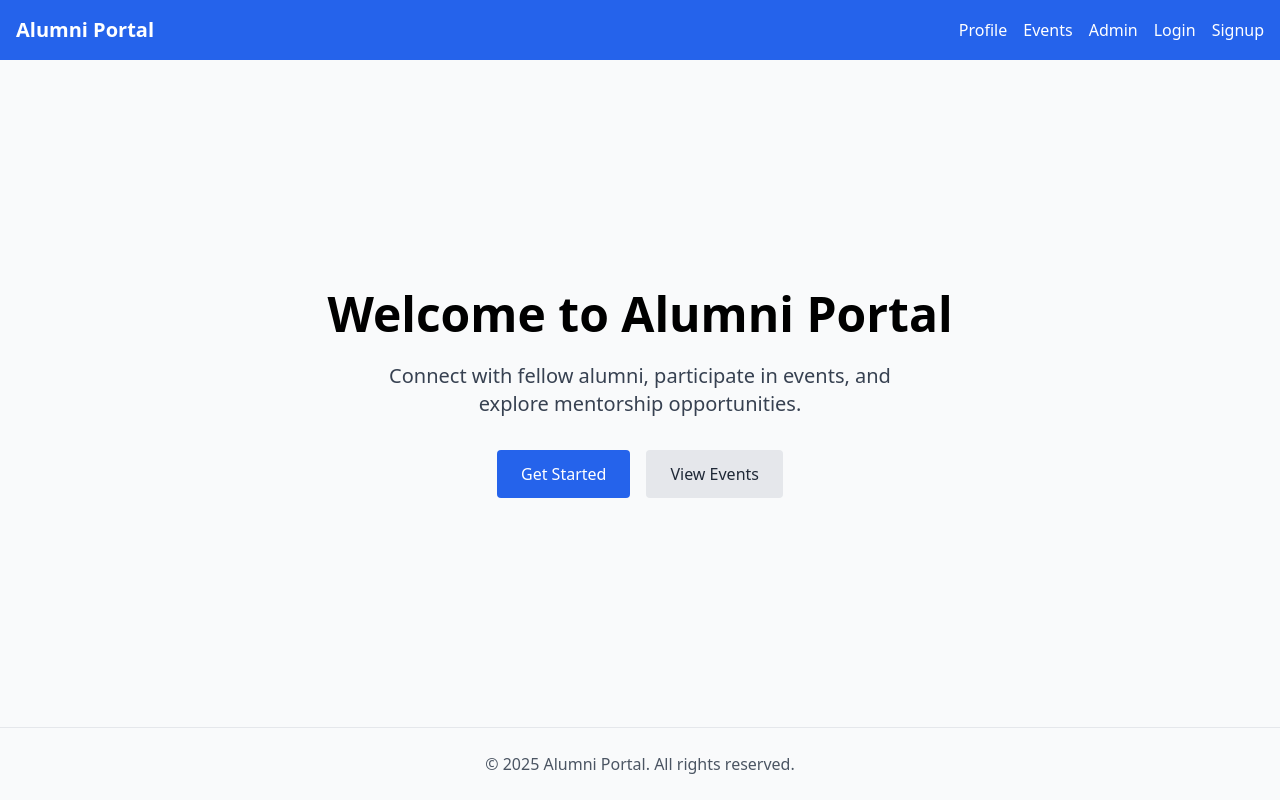
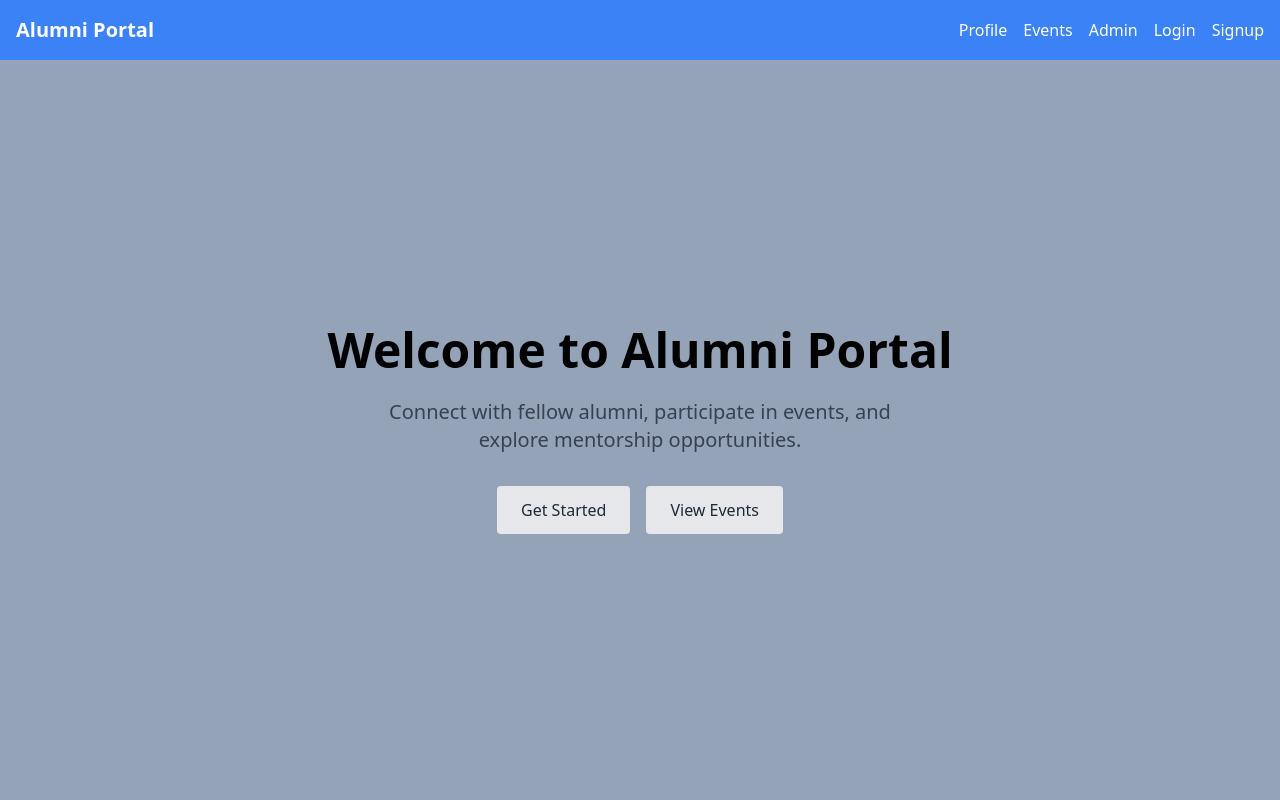
Before and after one commit to Piyush-0369/Alumni_Portal_FrontEnd, a Next.js app: page / in a window 1280 px wide. Built offline with nearby package versions, Linux system fonts and the light colour scheme.

Commit message:
colour_change

```diff
--- a/src/components/auth/LoginForm.jsx
+++ b/src/components/auth/LoginForm.jsx
@@ -12,7 +12,7 @@ const LoginForm = () => {
   };
 
   return (
-    <form onSubmit={handleLogin} className="max-w-md mx-auto mt-10 p-4 border rounded shadow">
+    <form onSubmit={handleLogin} className="max-w-md mx-auto mt-10 bg-slate-500 p-4 border rounded shadow">
       <h2 className="text-xl font-bold mb-4">Login</h2>
       <input
         type="email"
--- a/src/components/auth/SignupForm.jsx
+++ b/src/components/auth/SignupForm.jsx
@@ -20,7 +20,7 @@ export default function SignupForm() {
   };
 
   return (
-    <div className="max-w-md mx-auto bg-white p-6 rounded-lg shadow-md">
+    <div className="max-w-md mx-auto bg-gray-500 p-6 rounded-lg shadow-md">
       <h2 className="text-2xl font-bold mb-6 text-center">Sign Up</h2>
       <form onSubmit={handleSubmit} className="space-y-4">
 
@@ -70,13 +70,11 @@ export default function SignupForm() {
         </div>
 
 
-
-
-
         {/* College/University */}
         <div>
           <label className="block mb-2 font-medium">College/University</label>
           <input
+
             type="text"
             name="college"
             placeholder="Enter your college/university"
--- a/src/components/ui/Navbar.jsx
+++ b/src/components/ui/Navbar.jsx
@@ -2,8 +2,8 @@ import Link from "next/link";
 
 const Navbar = () => {
   return (
-    <nav className="bg-blue-600 text-white p-4 flex justify-between items-center">
-      <h1 className="text-xl font-bold">Alumni Portal</h1>
+    <nav className="bg-blue-500 text-white p-4 flex justify-between items-center">
+      <Link href="/"><h1 className="text-xl font-bold">Alumni Portal</h1></Link>
       <div className="flex gap-4">
         <Link href="/profile" className="hover:underline">
           Profile
--- a/src/pages/LoginForm.js
+++ b/src/pages/LoginForm.js
@@ -3,7 +3,7 @@ import LoginForm from "../components/auth/LoginForm";
 
 export default function Home() {
   return (
-    <div className="min-h-screen bg-gray-50 flex flex-col">
+    <div className="min-h-screen bg-black flex flex-col">
       <Navbar />
       <main className="flex flex-1 items-center justify-center p-8">
         <LoginForm />
--- a/src/pages/SignupForm.js
+++ b/src/pages/SignupForm.js
@@ -3,7 +3,7 @@ import SignupForm from "../components/auth/SignupForm";
 
 export default function SignupPage() {
   return (
-    <div className="min-h-screen bg-gray-50">
+    <div className="min-h-screen bg-black">
       <Navbar />
       <main className="flex items-center justify-center p-8">
         <SignupForm />
--- a/src/pages/admin.js
+++ b/src/pages/admin.js
@@ -2,9 +2,9 @@ import Navbar from "../components/ui/Navbar";
 
 export default function Admin() {
   return (
-    <div className="min-h-screen bg-gray-50">
+    <div className="min-h-screen bg-slate-500">
       <Navbar />
-      <main className="p-8">
+      <main className="p-8 text-black">
         <h2 className="text-2xl font-bold mb-4">Admin Dashboard</h2>
         <p>Admin functionalities will be here.</p>
       </main>
--- a/src/pages/events.js
+++ b/src/pages/events.js
@@ -2,10 +2,10 @@ import Navbar from "../components/ui/Navbar";
 
 export default function Events() {
   return (
-    <div className="min-h-screen bg-gray-50">
+    <div className="min-h-screen bg-slate-500">
       <Navbar />
 
-      <main className="p-8">
+      <main className="p-8 text-black">
         <h2 className="text-2xl font-bold mb-6">Events</h2>
 
         {/* Add your components here */}
--- a/src/pages/index.js
+++ b/src/pages/index.js
@@ -3,7 +3,7 @@ import Link from "next/link";
 
 export default function Landing() {
   return (
-    <div className="min-h-screen bg-gray-50 flex flex-col">
+    <div className="min-h-screen bg-slate-400 flex flex-col">
       {/* Navbar */}
       <Navbar />
 
@@ -19,7 +19,7 @@ export default function Landing() {
         {/* Call-to-action buttons */}
         <div className="flex flex-col sm:flex-row gap-4">
         <Link href="/LoginForm">
-            <button className="bg-blue-600 text-white px-6 py-3 rounded hover:bg-blue-700 transition">
+            <button className="bg-gray-200 text-gray-800 px-6 py-3 rounded hover:bg-gray-300 transition">
             Get Started
             </button>
         </Link>
@@ -30,11 +30,6 @@ export default function Landing() {
         </Link>
         </div>
       </main>
-
-      {/* Footer */}
-      <footer className="p-6 text-center text-gray-600 border-t mt-auto">
-        &copy; 2025 Alumni Portal. All rights reserved.
-      </footer>
     </div>
   );
 }
--- a/src/pages/profile.js
+++ b/src/pages/profile.js
@@ -2,9 +2,9 @@ import Navbar from "../components/ui/Navbar";
 
 export default function Profile() {
   return (
-    <div className="min-h-screen bg-gray-50">
+    <div className="min-h-screen bg-slate-500">
       <Navbar />
-      <main className="p-8">
+      <main className="p-8 text-black">
         <h2 className="text-2xl font-bold mb-4">Alumni Profile</h2>
         <p>This is where alumni details will be displayed.</p>
       </main>
```
